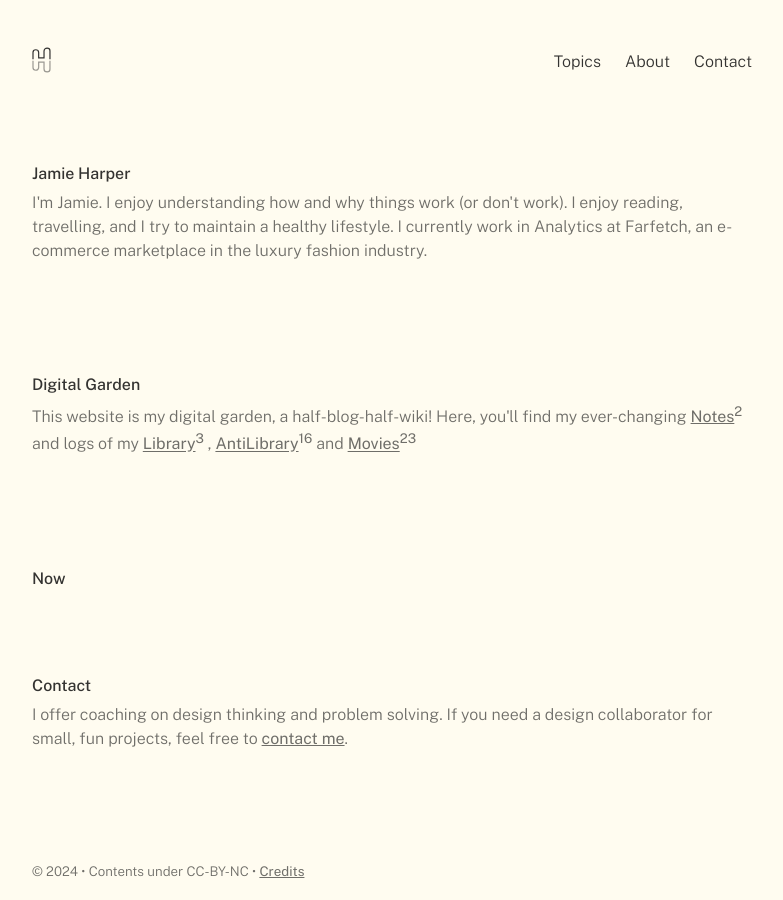
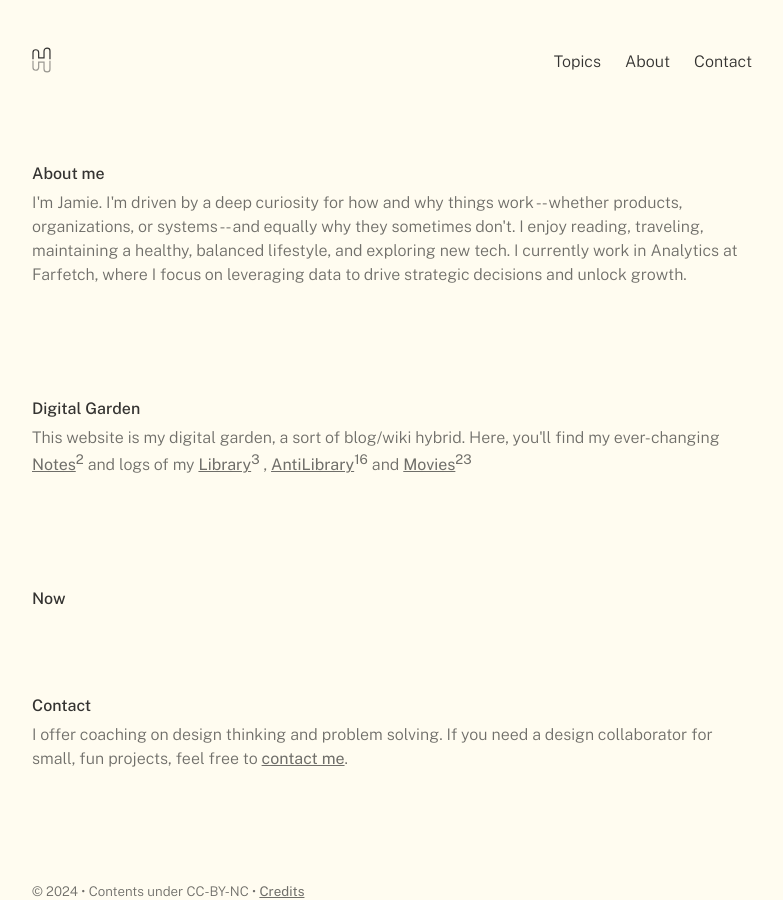
Before and after one commit to harperjamie/hrpr, a Jekyll site: the page built from pages/Index.md, in a window 1280 px wide. Shown: the whole page, without its empty margins (248-1031 px from the left). Built offline with Jekyll 4.4.1, drawn with Linux system fonts in a browser that asks for light colours; some web fonts are replaced; comment, search, counter and statistics services are not loaded.

Commit message:
Update homepage.html

```diff
--- a/_includes/homepage.html
+++ b/_includes/homepage.html
@@ -1,13 +1,13 @@
 <!-- intro section -->
 <div class="slot-large">
-  <h3>Jamie Harper</h3>
-  <p>I'm Jamie. I enjoy understanding how and why things work (or don't work). I enjoy reading, travelling, and I try to maintain a healthy lifestyle. I currently work in Analytics at Farfetch, an e-commerce marketplace in the luxury fashion industry.</p>
+  <h3>About me</h3>
+  <p>I'm Jamie. I'm driven by a deep curiosity for how and why things work -- whether products, organizations, or systems -- and equally why they sometimes don't. I enjoy reading, traveling, maintaining a healthy, balanced lifestyle, and exploring new tech. I currently work in Analytics at Farfetch, where I focus on leveraging data to drive strategic decisions and unlock growth.</p>
 </div>
 
 <!--links-->
 <div class="slot-large">
   <h3>Digital Garden</h3>
-  <p>This website is my digital garden, a half-blog-half-wiki! Here, you'll find my ever-changing
+  <p>This website is my digital garden, a sort of blog/wiki hybrid. Here, you'll find my ever-changing
   {%- include moc-list.html -%}</p>
 </div>
 
```
